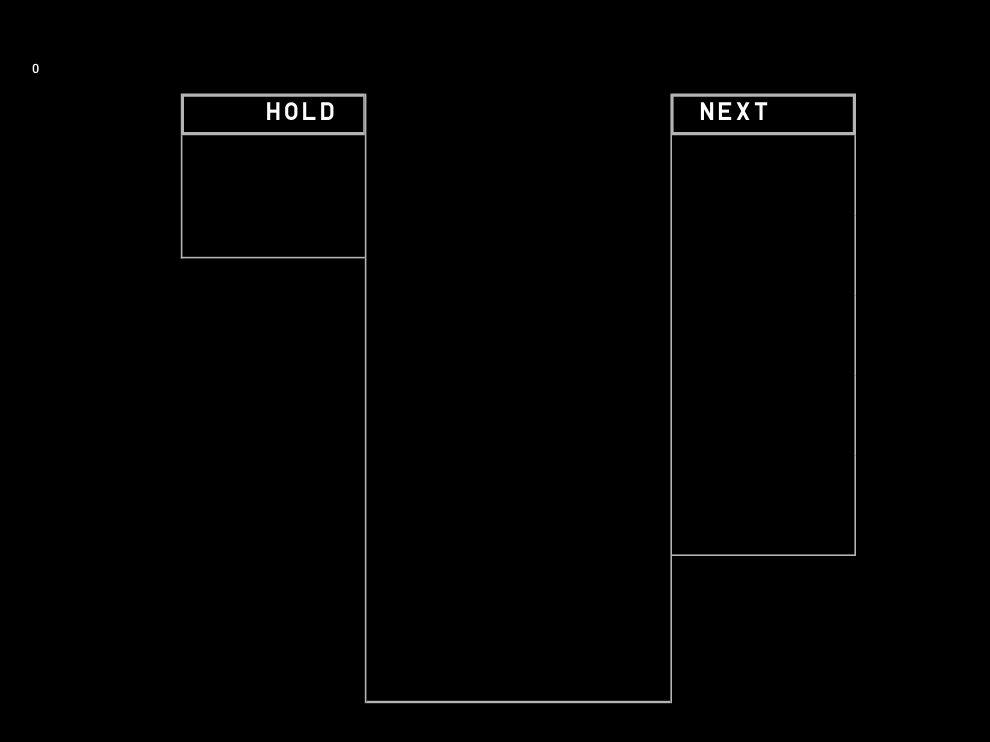
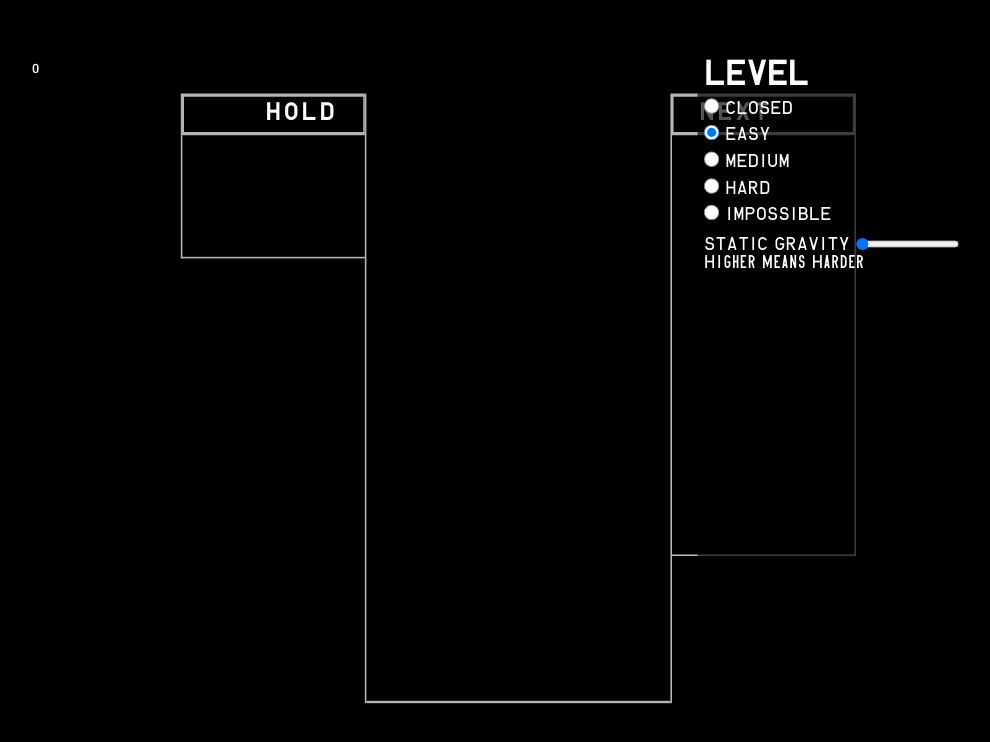
Before and after one commit to yigallim/tetris-clone, a plain HTML site: page index.html in a window 1280 px wide. Shown: the whole page, without its empty margins (96-1086 px from the left). Drawn offline with Linux system fonts and the light colour scheme.

Commit message:
Update index.html

```diff
--- a/index.html
+++ b/index.html
@@ -23,6 +23,7 @@
     <div class="board-container">
       <div class="board-line bl1"></div>
       <canvas id="board" height="836" width="380"></canvas>
+      <!-- height="836" width="380"  -->
       <div class="board-line bl2"></div>
     </div>
     <div class="look-over-container">
@@ -43,15 +44,18 @@
     </div>
   </div>
 
-  <div id="config-nav" style="display: none;">
+  <div id="config-nav">
     <div class="config-level">
       <h3>LEVEL</h3>
-      <div><input type="radio" name="level" checked/> CLOSED</div>
-      <div><input type="radio" name="level"/> EASY</div>
+      <div><input type="radio" name="level"/> CLOSED</div>
+      <div><input type="radio" name="level" checked/> EASY</div>
       <div><input type="radio" name="level"/> MEDIUM</div>
       <div><input type="radio" name="level"/> HARD</div>
       <div><input type="radio" name="level"/> IMPOSSIBLE</div>
-      <div>STATIC GRAVITY <input type="number"></div>
+      <div class="tooltip-container">
+        STATIC GRAVITY <input type="range" min="0" max="20" value="0" class="hardness-input"/>
+        <div class="tooltip">Higher Means Harder<br/></div>
+      </div>
     </div>
   </div>
 
```
